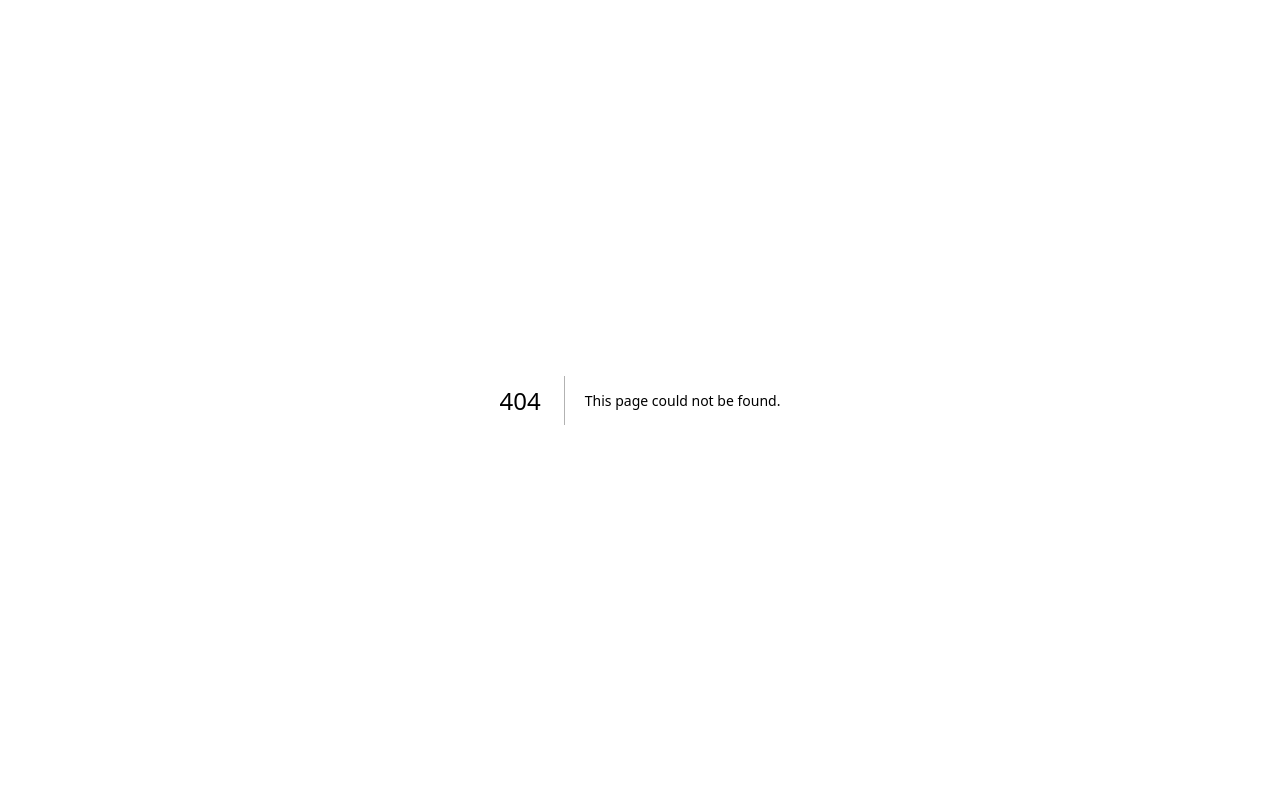
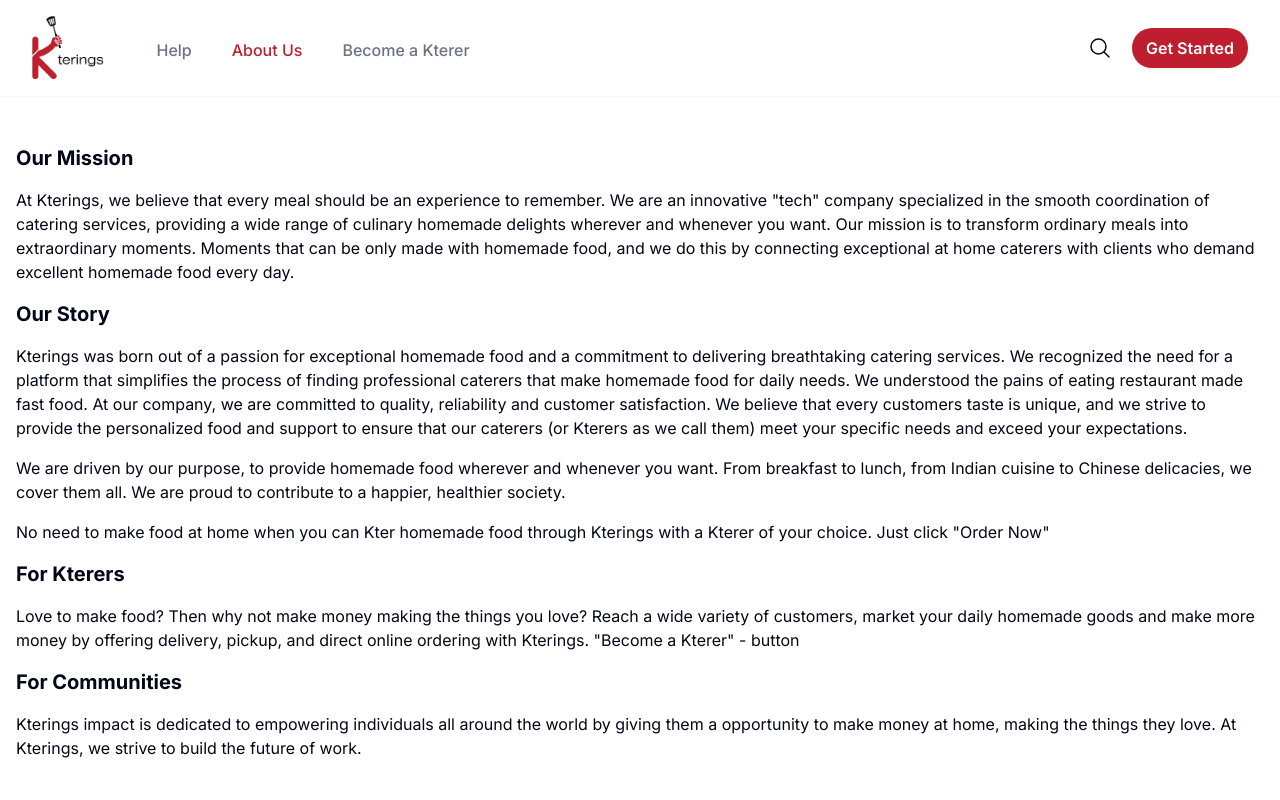
Before and after one commit to ktering/frontend, a Next.js app: page /about-us in a window 1280 px wide. Before the commit this address had no page. Shown: the top 800 px of the page. Built offline with nearby package versions, Linux system fonts and the light colour scheme.

Commit message:
added about us page

```diff
--- /dev/null
+++ b/app/about-us/layout.tsx
@@ -0,0 +1,18 @@
+import type {Metadata} from 'next'
+import KtererNavbar from "@/components/ktererNavbar";
+
+export const metadata: Metadata = {
+    title: 'Create Next App',
+    description: 'Generated by create next app',
+}
+
+export default function AboutUsLayout({children}: {
+    children: React.ReactNode
+}) {
+    return (
+        <section>
+            <KtererNavbar/>
+            {children}
+        </section>
+    )
+}
--- /dev/null
+++ b/app/about-us/page.tsx
@@ -0,0 +1,37 @@
+export default function AboutUs() {
+    return (
+        <>
+            <div className="max-w-7xl mx-auto px-4 py-12">
+                <p className="font-bold text-xl mb-4">Our Mission</p>
+                <p className="mb-4">At Kterings, we believe that every meal should be an experience to remember. We are an innovative
+                    "tech" company specialized in the smooth coordination of catering services, providing a wide range
+                    of culinary homemade delights wherever and whenever you want. Our mission is to transform ordinary
+                    meals into extraordinary moments. Moments that can be only made with homemade food, and we do this
+                    by connecting exceptional at home caterers with clients who demand excellent homemade food every
+                    day.</p>
+                <p className="font-bold text-xl mb-4">Our Story</p>
+                <p className="mb-4">Kterings was born out of a passion for exceptional homemade food and a commitment to delivering
+                    breathtaking catering services. We recognized the need for a platform that simplifies the process of
+                    finding professional caterers that make homemade food for daily needs. We understood the pains of
+                    eating restaurant made fast food. At our company, we are committed to quality, reliability and
+                    customer satisfaction. We believe that every customers taste is unique, and we strive to provide the
+                    personalized food and support to ensure that our caterers (or Kterers as we call them) meet your
+                    specific needs and exceed your expectations.</p>
+                <p className="mb-4">We are driven by our purpose, to provide homemade food wherever and whenever you want. From breakfast
+                    to lunch, from Indian cuisine to Chinese delicacies, we cover them all. We are proud to contribute
+                    to a happier, healthier society.</p>
+                <p className="mb-4">No need to make food at home when you can Kter homemade food through Kterings with a Kterer of your
+                    choice. Just click "Order Now"</p>
+                <p className="font-bold text-xl mb-4">For Kterers</p>
+                <p className="mb-4">Love to make food? Then why not make money making the things you love? Reach a wide variety of
+                    customers, market your daily homemade goods and make more money by offering delivery, pickup, and
+                    direct online ordering with Kterings. "Become a Kterer" - button</p>
+                <p className="font-bold text-xl mb-4">For Communities</p>
+                <p>Kterings impact is dedicated to empowering individuals all around the world by giving them a
+                    opportunity to make money at home, making the things they love. At Kterings, we strive to build the
+                    future of work.</p>
+                <p>&nbsp;</p>
+            </div>
+        </>
+    )
+}
--- a/components/footer.tsx
+++ b/components/footer.tsx
@@ -73,9 +73,9 @@
 
                             <ul className="mt-6 space-y-4 text-sm">
                                 <li>
-                                    <a href="#" className="text-gray-700 transition hover:opacity-75">
+                                    <Link href="/about-us" className="text-gray-700 transition hover:opacity-75">
                                         About Us
-                                    </a>
+                                    </Link>
                                 </li>
                             </ul>
                         </div>
--- a/middleware.ts
+++ b/middleware.ts
@@ -1,7 +1,7 @@
 import {authMiddleware} from "@clerk/nextjs";
 
 export default authMiddleware({
-    publicRoutes: ['/', '/legal/:path*', '/kterer'],
+    publicRoutes: ['/', '/legal/:path*', '/kterer', '/about-us'],
 });
 
 export const config = {
```
